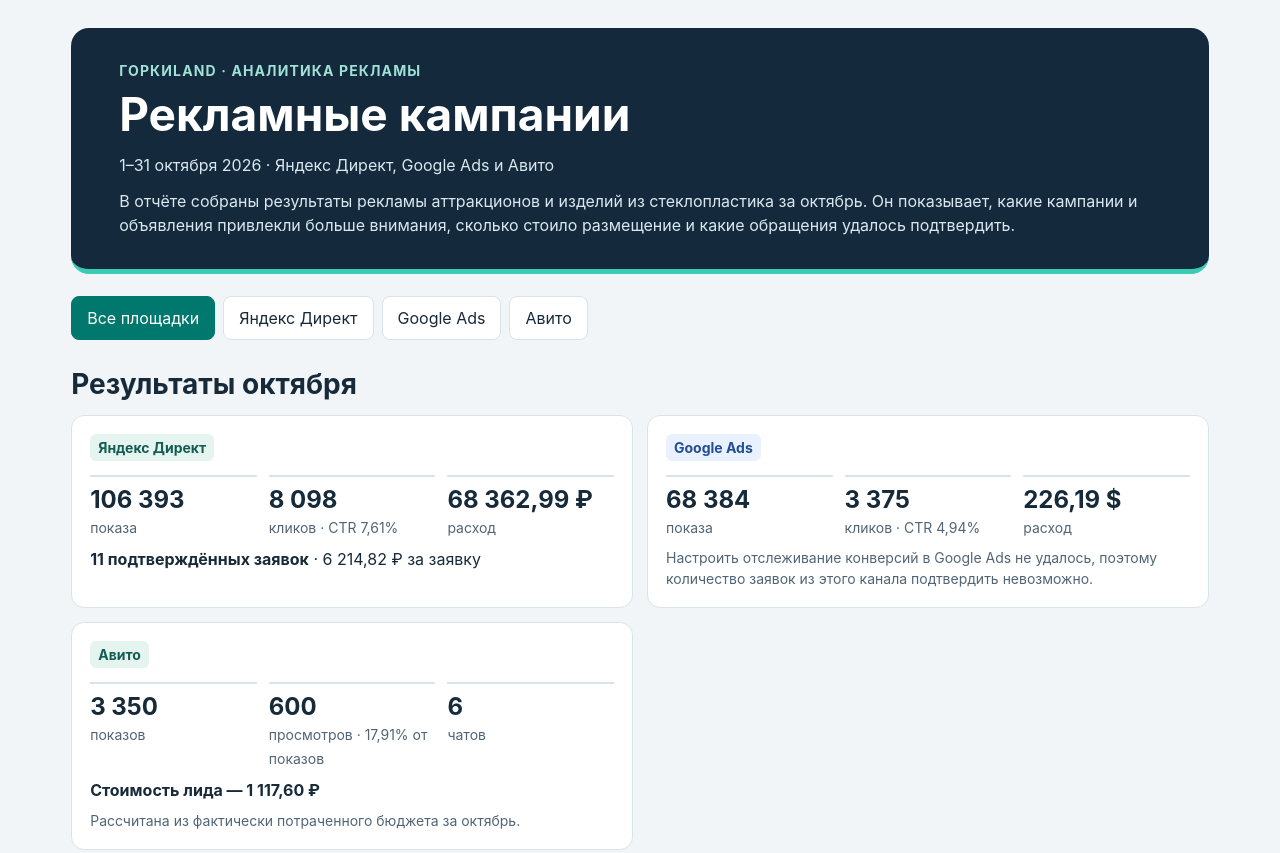
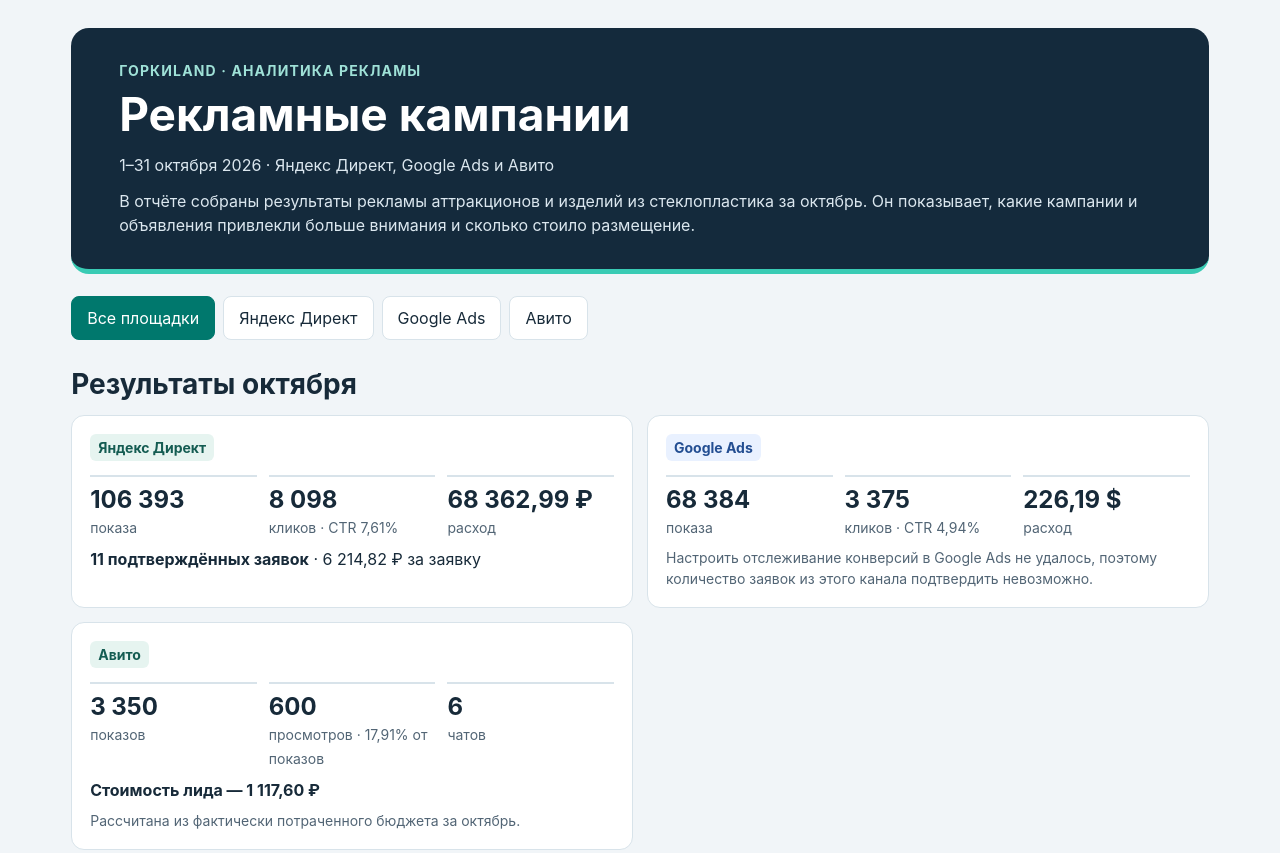
Before and after one commit to meredin0109/advertising-campaigns-october-2026, a plain HTML site: page index.html in a window 1280 px wide. Shown: the top 853 px of the page. Drawn offline with Linux system fonts and the light colour scheme.

Commit message:
Update advertising report introduction

```diff
--- a/index.html
+++ b/index.html
@@ -23,7 +23,7 @@
     <div class="overline">ГоркиLAND · Аналитика рекламы</div>
     <h1>Рекламные кампании</h1>
     <p>1–31 октября 2026 · Яндекс Директ, Google Ads и Авито</p>
-    <p>В отчёте собраны результаты рекламы аттракционов и изделий из стеклопластика за октябрь. Он показывает, какие кампании и объявления привлекли больше внимания, сколько стоило размещение и какие обращения удалось подтвердить.</p>
+    <p>В отчёте собраны результаты рекламы аттракционов и изделий из стеклопластика за октябрь. Он показывает, какие кампании и объявления привлекли больше внимания и сколько стоило размещение.</p>
   </header>
   <nav class="tabs" aria-label="Фильтр по площадке">
     <button type="button" data-filter="all" aria-pressed="true">Все площадки</button>
```
